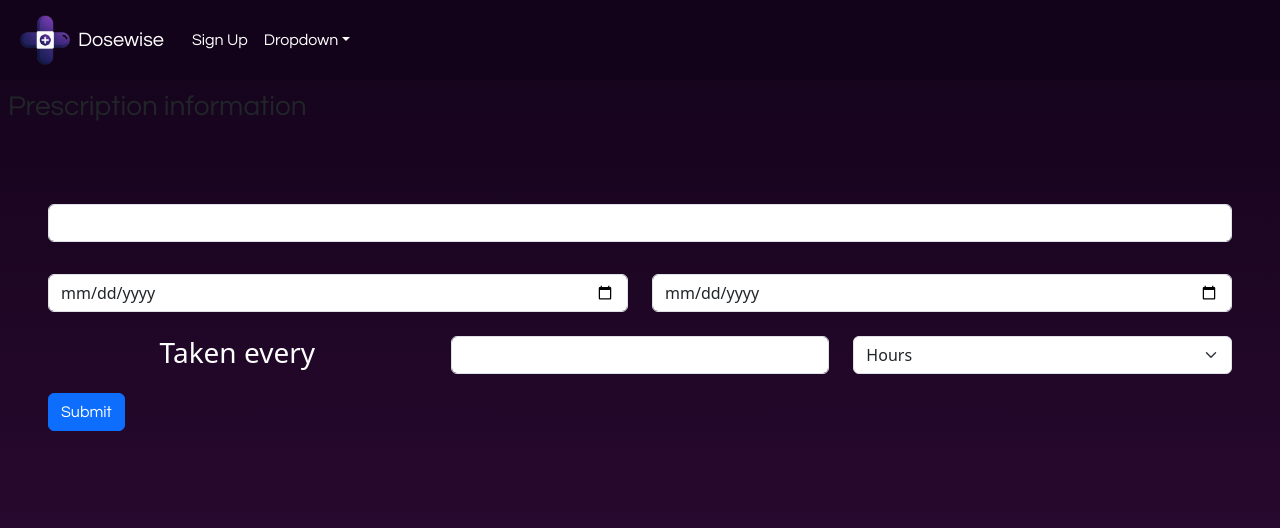
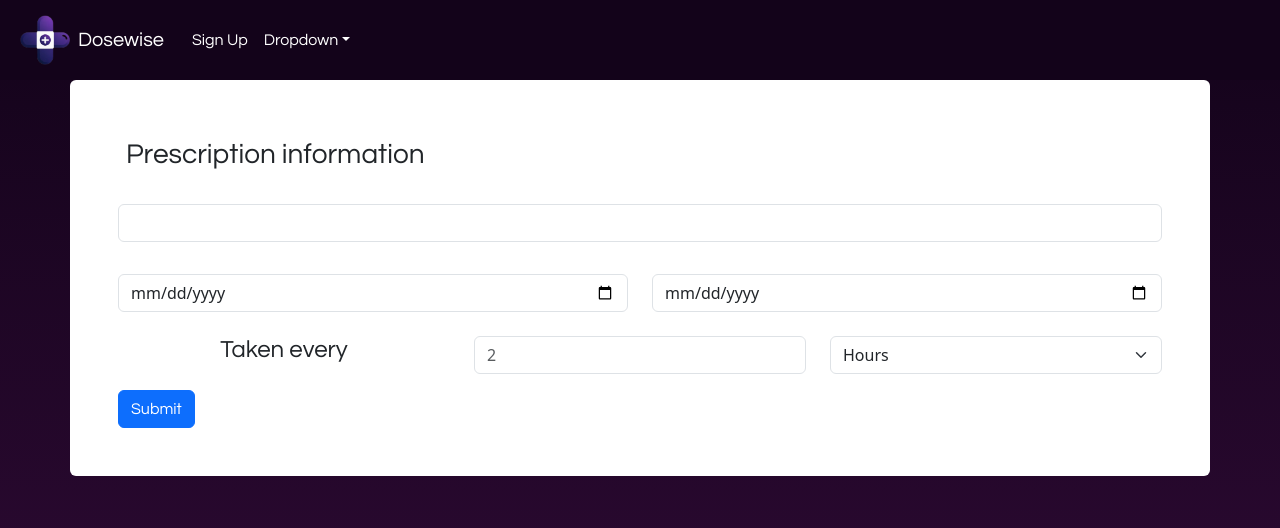
Before and after one commit to arnavk377/dosewise-frontend, a React (Vite) app: page /prescription in a window 1280 px wide. Shown: the top 528 px of the page. Built offline with nearby package versions, Linux system fonts and the light colour scheme.

Commit message:
repspreiciption

```diff
--- a/src/assets/prescription.jsx
+++ b/src/assets/prescription.jsx
@@ -9,8 +9,9 @@ function Prescription() {
     return (
         <>
             <Navbar />
-            <h1>Prescription information</h1>
-            <form className="p-5">
+            <form className="p-5 container bg-white rounded">
+
+                <h1>Prescription information</h1>
                 <label htmlFor="drugname"></label>
                 <input className="form-control locked-form" type="text" id="drugname" name="drugname" value={paramValue} disabled/>
                 <div className="row my-2">
@@ -25,10 +26,10 @@ function Prescription() {
                 </div>
                 <div className="row mt-4">
                     <div className="col">
-                        <h3 className="text-white text-center">Taken every</h3>
+                        <h4 className="text-dark text-center questrial">Taken every</h4>
                     </div>
                     <div className="col">
-                        <input className="form-control" type="number" id="dosagecount" name="dosagecount" />
+                        <input className="form-control" type="number" id="dosagecount" name="dosagecount" placeholder="2" />
                     </div>
                     <div className="col">
                     <select className="form-select" id="dosagefreq" name="dosagefreq">
--- a/src/index.css
+++ b/src/index.css
@@ -9,6 +9,10 @@ h1 {
 body {
     min-height: 100vh;
     background-image: linear-gradient(to bottom, #13031a, #320b38);
+}
+
+.questrial {
+    font-family: 'Questrial', sans-serif;
 }
 
 .main-title {
```
